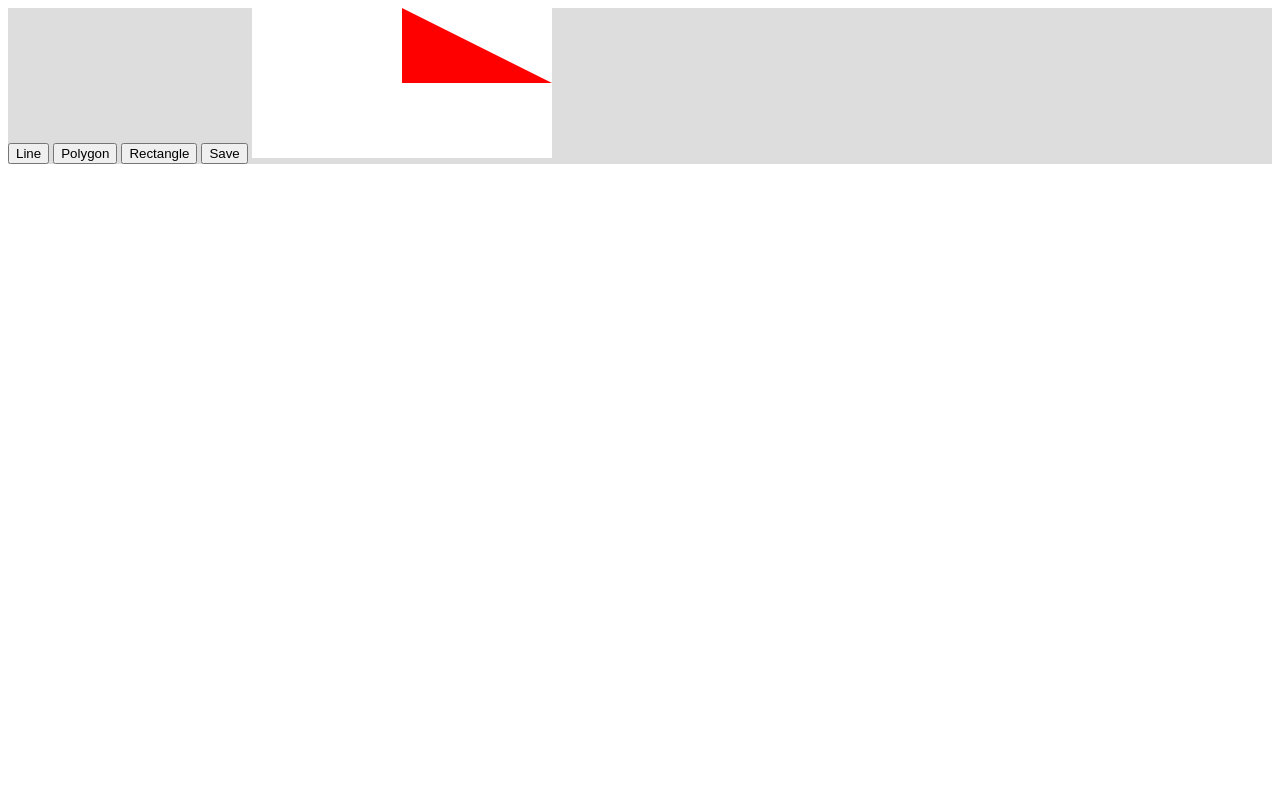
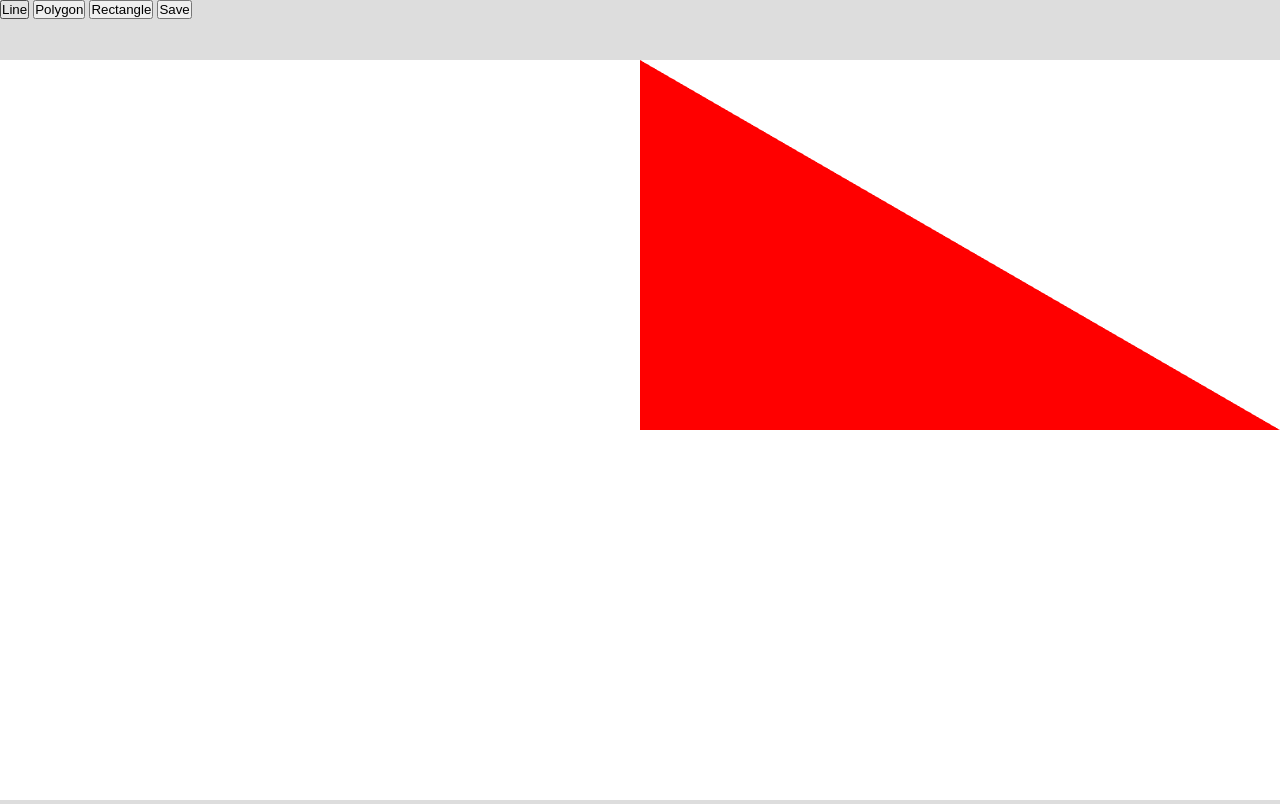
Before and after one commit to littlemight/2d-webcad, a website built with Parcel: page src/index.html in a window 1280 px wide. Built offline with nearby package versions, Linux system fonts and the light colour scheme.

Commit message:
add tailwind

```diff
--- a/package.json
+++ b/package.json
@@ -30,9 +30,12 @@
   },
   "homepage": "https://azu.github.io/parcel-typescript-example/",
   "devDependencies": {
+    "autoprefixer": "^10.2.4",
     "cross-env": "^5.2.0",
     "gh-pages": "^1.2.0",
     "parcel-bundler": "^1.9.7",
+    "postcss": "^8.2.6",
+    "tailwindcss": "^2.0.3",
     "typescript": "^2.9.2"
   }
 }
--- a/src/index.html
+++ b/src/index.html
@@ -7,13 +7,13 @@
   </head>
   <body>
     <div id="js-main" class="main">
-      <button id="lineBtn">Line</button>
-      <button id="lineBtn">Polygon</button>
-      <button id="lineBtn">Rectangle</button>
-      <button id="lineBtn">Save</button>
-      <canvas id="gl-display">
-        euy
-      </canvas>
+      <div class="header w-full">
+        <button id="lineBtn">Line</button>
+        <button id="lineBtn">Polygon</button>
+        <button id="lineBtn">Rectangle</button>
+        <button id="lineBtn">Save</button>
+      </div>
+      <canvas id="gl-display"> euy </canvas>
     </div>
     <script src="./index.ts" defer></script>
   </body>
--- a/src/index.ts
+++ b/src/index.ts
@@ -1,4 +1,6 @@
 const canvas = document.getElementById("gl-display") as HTMLCanvasElement;
+canvas.width = window.innerWidth;
+canvas.height = window.innerHeight - document.getElementsByClassName("header")[0].clientHeight
 const gl = canvas.getContext("webgl2") as WebGL2RenderingContext;
 if (!gl) {
   alert("Your browser does not support WebGL");
--- a/src/style.css
+++ b/src/style.css
@@ -1,3 +1,10 @@
+* {
+  margin: 0;
+  padding: 0;
+}
 .main {
   background: #ddd;
 }
+.header {
+  height: 7.5vh;
+}
```
Also changed, not shown: 1 other file.
